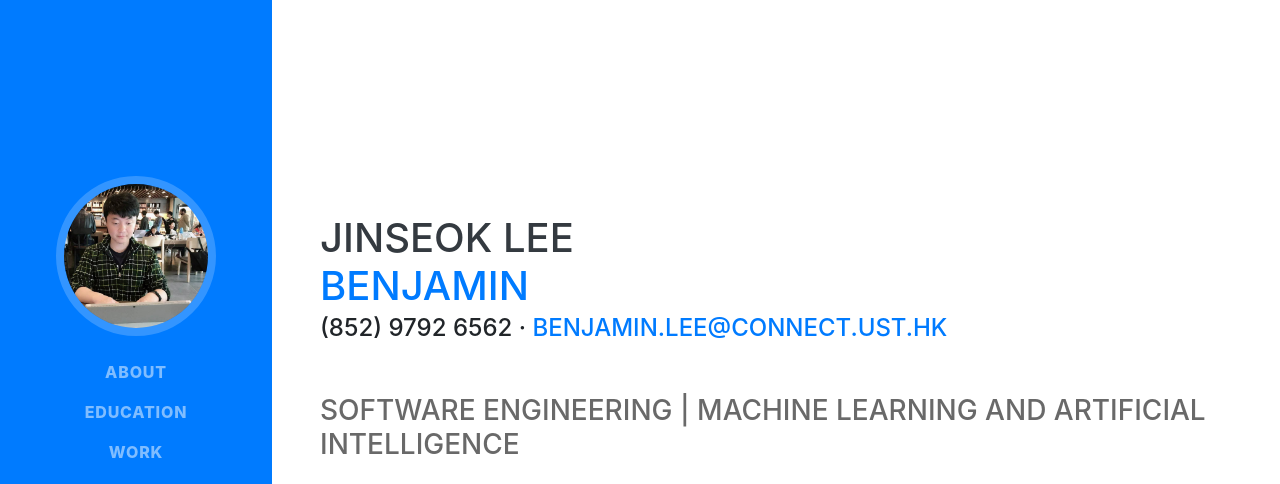
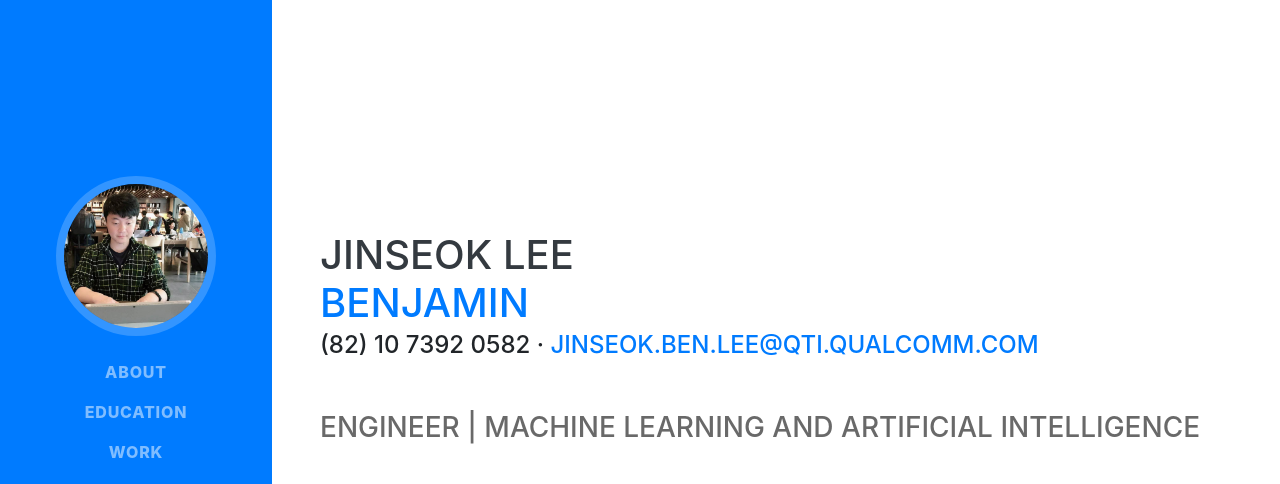
Before and after one commit to JSLBen/jslben.github.io, a website with bundled scripts: page index.html in a window 1280 px wide. Shown: the top 484 px of the page. Built offline with nearby package versions, Linux system fonts and the light colour scheme; some icons are missing; a web font is replaced by a local one.

Commit message:
changed cell number, email, and description

```diff
--- a/html/about.html
+++ b/html/about.html
@@ -1,5 +1,5 @@
 <div class="resume-content">
-  <h3 class="mb-0" style="color:dimgrey;">Software Engineering | Machine Learning and Artificial Intelligence</h3>
+  <h3 class="mb-0" style="color:dimgrey;">Engineer | Machine Learning and Artificial Intelligence</h3>
   <br>
   <br>
 </div>
--- a/index.html
+++ b/index.html
@@ -75,8 +75,8 @@
         <h1 class="mb-0">Jinseok Lee<br>
           <span class="text-primary">Benjamin</span>
         </h1>
-        <div class="subheading mb-5">(852) 9792 6562 ·
-          <a href="mailto:benjamin.lee@connect.ust.hk">benjamin.lee@connect.ust.hk</a>
+        <div class="subheading mb-5">(82) 10 7392 0582 ·
+          <a href="mailto:jinseok.ben.lee@qti.qualcomm.com">jinseok.ben.lee@qti.qualcomm.com</a>
         </div>
         <div id="p_about">
         <!--<p class="lead mb-5"> TODO: Introduction
```
